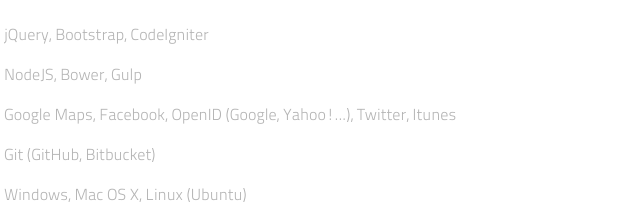
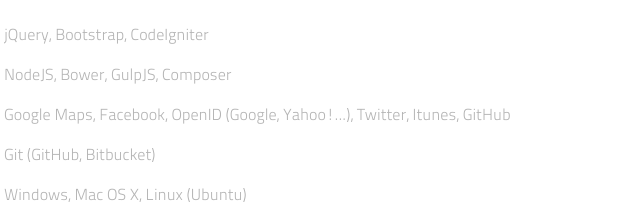
Before and after one commit to sylouuu/cv, a plain HTML site: page index.html in a window 1280 px wide. Shown: the part 1389-1608 px from the top of the page, 361-1001 px from the left. Drawn offline with Linux system fonts and the light colour scheme.

Commit message:
updated cv

```diff
--- a/index.html
+++ b/index.html
@@ -241,7 +241,7 @@
                                         </div>
 
                                         <div class="description">
-                                            NodeJS, Bower, Gulp
+                                            NodeJS, Bower, GulpJS, Composer
                                         </div>
                                     </li>
 
@@ -251,7 +251,7 @@
                                         </div>
 
                                         <div class="description">
-                                            Google Maps, Facebook, OpenID (Google, Yahoo!...), Twitter, Itunes
+                                            Google Maps, Facebook, OpenID (Google, Yahoo!...), Twitter, Itunes, GitHub
                                         </div>
                                     </li>
 
```
